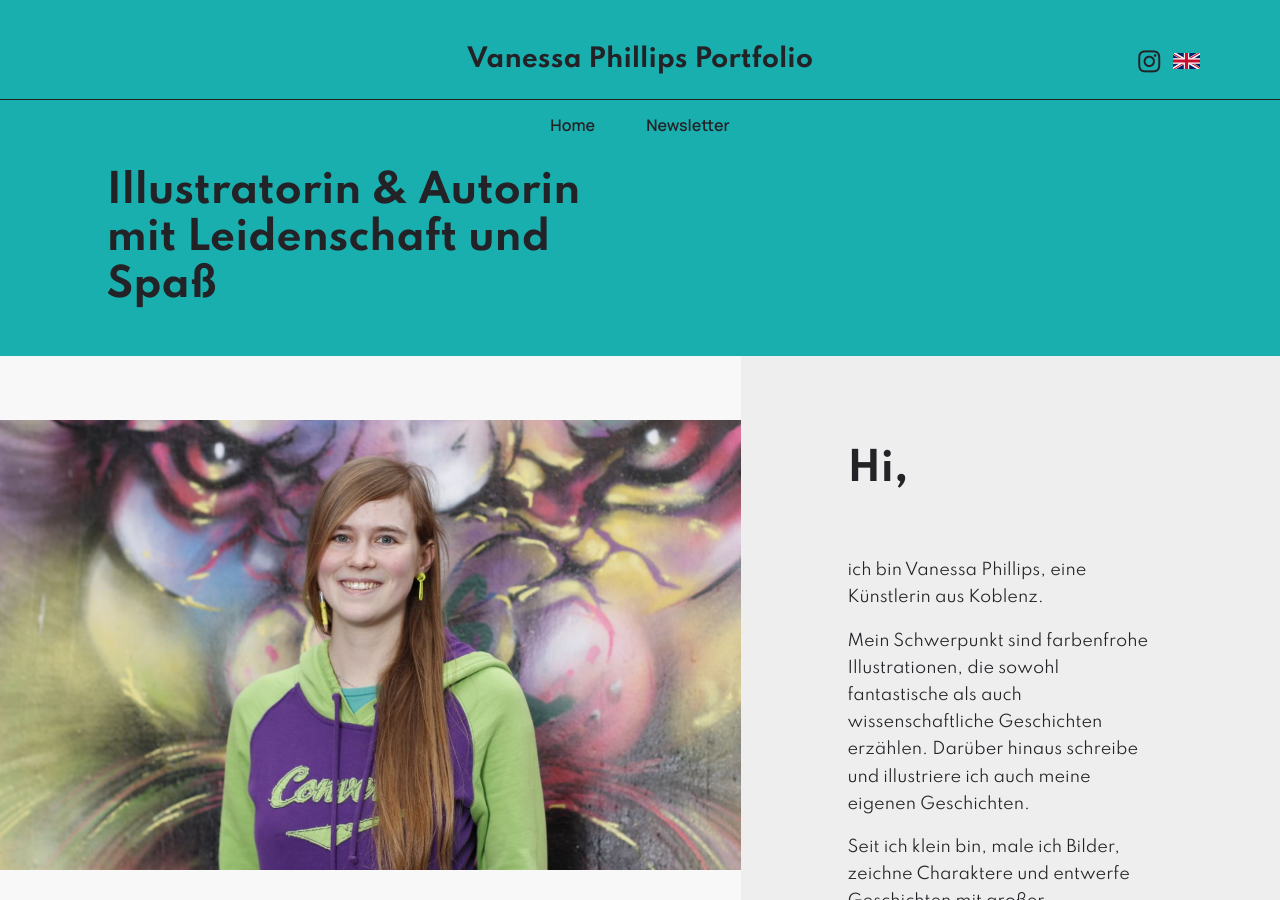
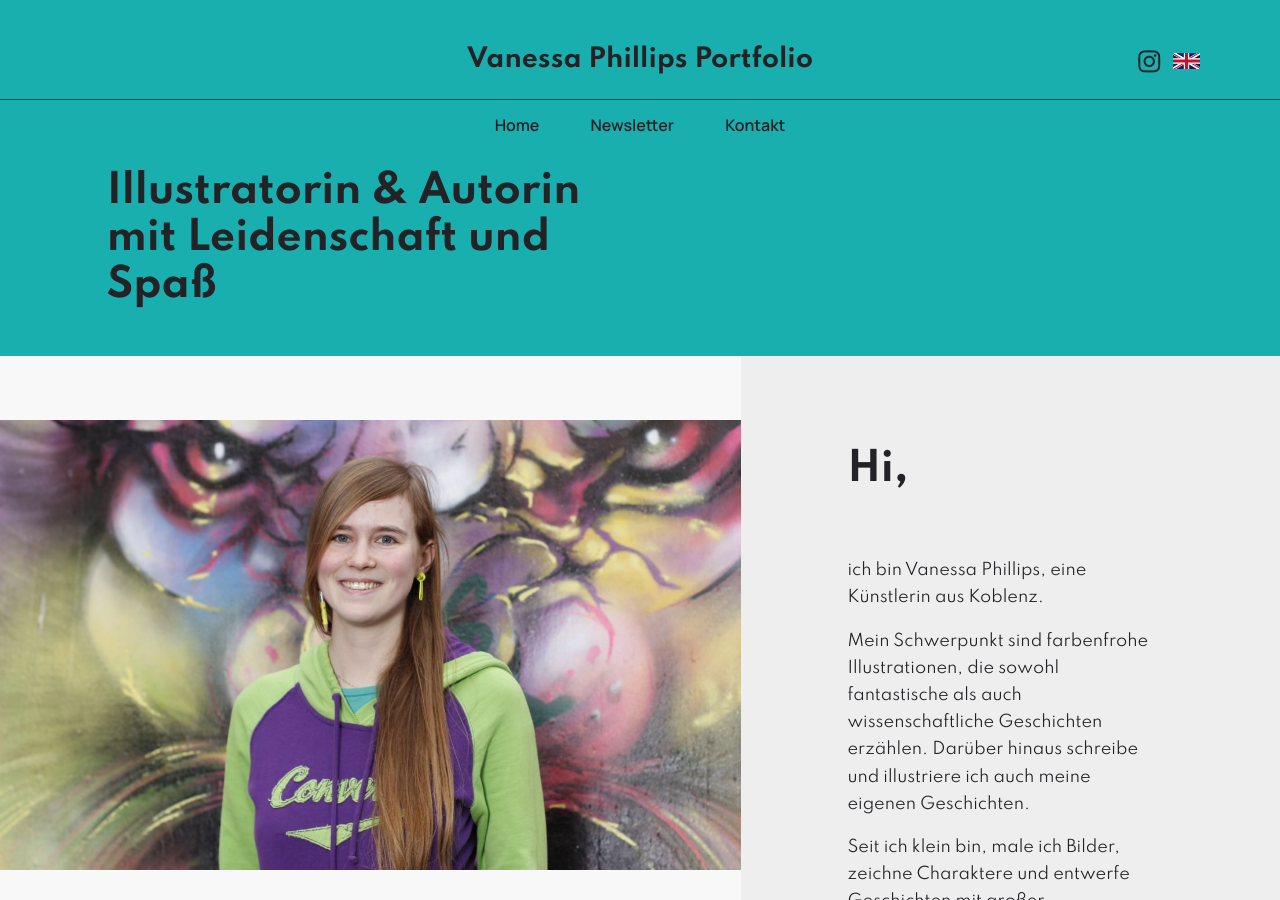
Before and after one commit to Schrank/nessi, a Jekyll site: the page built from index.md, in a window 1280 px wide and 900 px high. Built offline with Jekyll 4.4.1, drawn with Linux system fonts in a browser that asks for light colours; comment, search, counter and statistics services are not loaded.

Commit message:
add kontakt in the menu

```diff
--- a/_includes/navigation.html
+++ b/_includes/navigation.html
@@ -59,7 +59,9 @@
                         <li class="nav-item">
                             <a class="nav-link link text-primary display-4" href="/newsletter">Newsletter</a>
                         </li>
-
+                        <li class="nav-item">
+                            <a class="nav-link link text-primary display-4" href="/impressum">Kontakt</a>
+                        </li>
                         {% comment %}
                         <li class="nav-item">
                             <a class="nav-link link text-primary display-4" href="#">Interesting </a>
```
